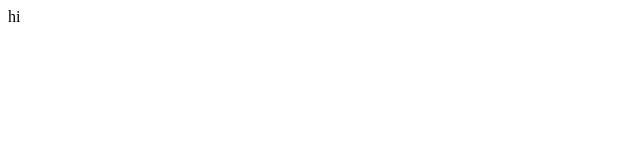
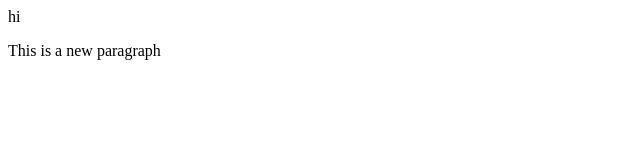
Before and after one commit to francisli/webserver, a website: page public/index.html in a window 1280 px wide. Shown: the whole page, without its empty margins (0-640 px from the left). Drawn offline with Linux system fonts and the light colour scheme.

Commit message:
Added a new paragraph

```diff
--- a/public/index.html
+++ b/public/index.html
@@ -6,6 +6,7 @@
 
 <body>
   <p>hi</p>
+  <o>This is a new paragraph</p>
 </body>
 
 </html>
```
